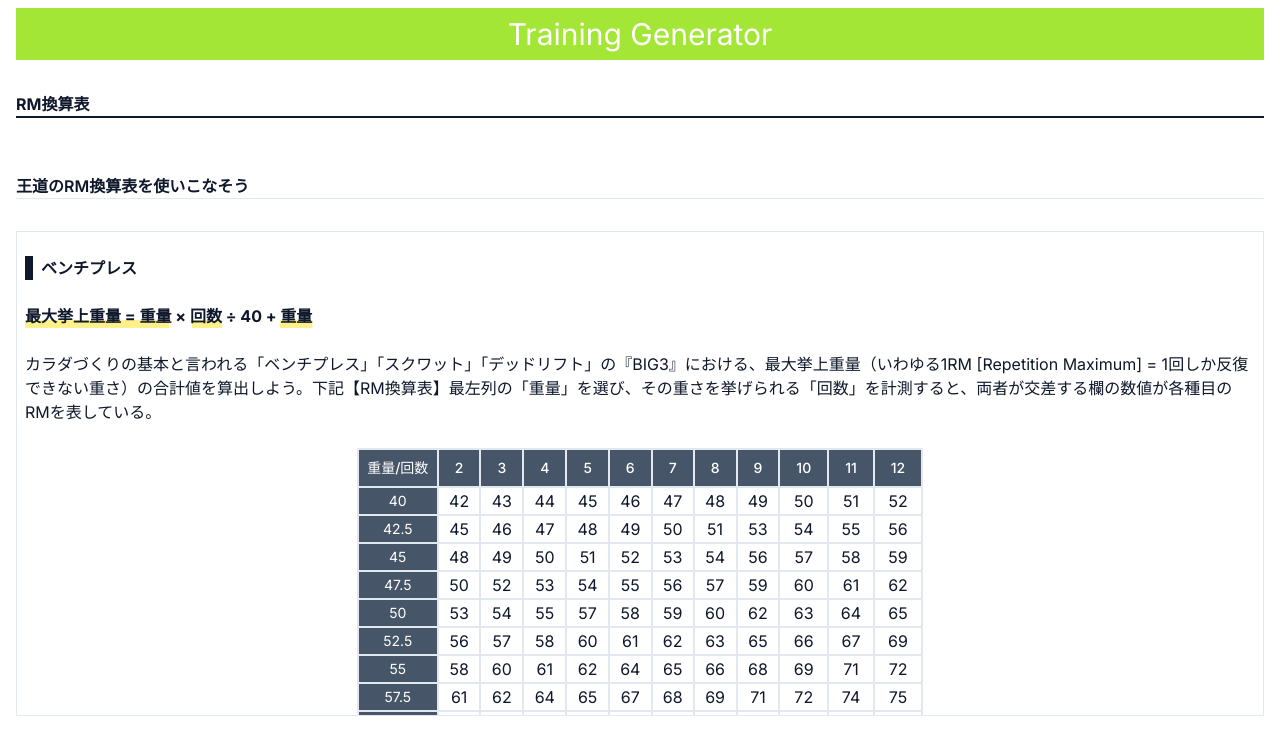
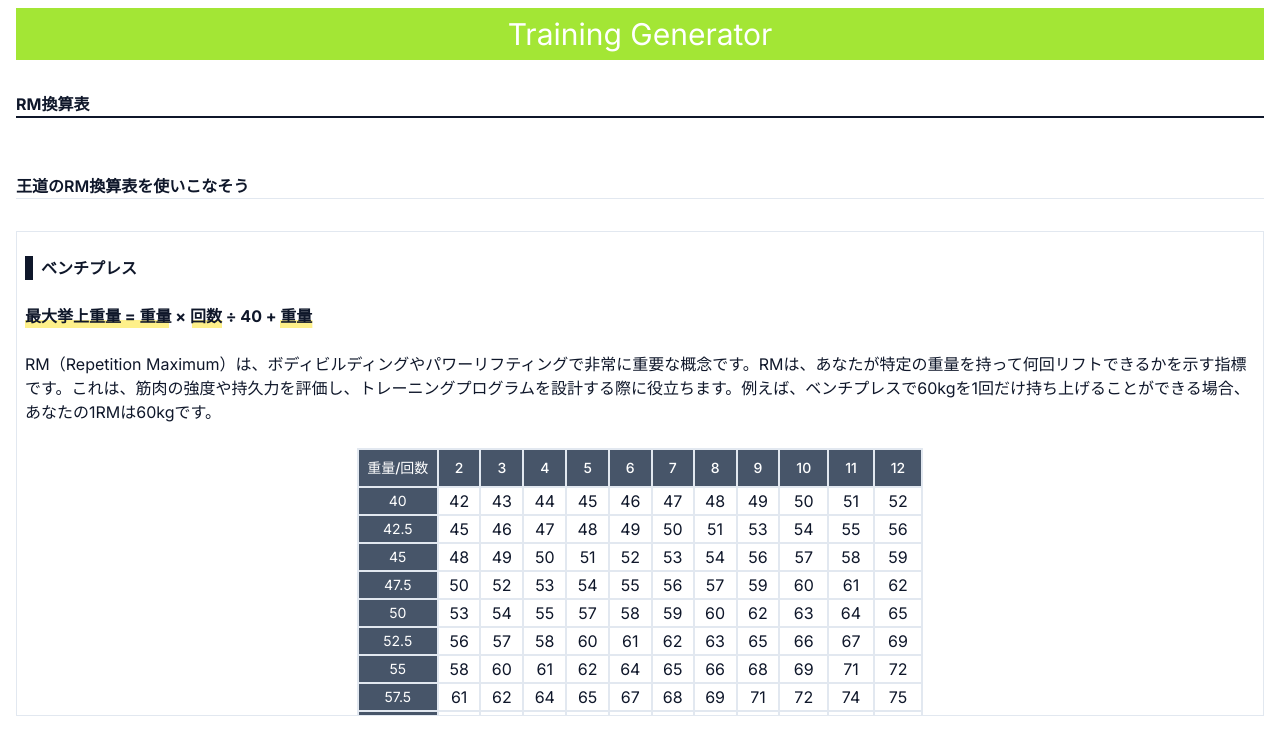
Before and after one commit to Yutassk/5-5RoutineGenerator, a Next.js app: page /RmCalcBp in a window 1280 px wide. Shown: the top 754 px of the page. Built offline with nearby package versions, Linux system fonts and the light colour scheme.

Commit message:
🔥 RM換算表の説明文訂正

```diff
--- a/src/app/component/BpRMConversion.tsx
+++ b/src/app/component/BpRMConversion.tsx
@@ -23,8 +23,8 @@ export const BpRMConversion = () => {
       <h3 className="border-l-8 border-slate-900 ps-2 my-6 font-bold">ベンチプレス</h3>
       <p className="font-bold  decoration-yellow-200 decoration-8 underline-offset-[-2px] underline mb-6 ">最大挙上重量 = 重量 × 回数 ÷ 40 + 重量</p>
       <p className="mb-6">
-        カラダづくりの基本と言われる「ベンチプレス」「スクワット」「デッドリフト」の『BIG3』における、最大挙上重量（いわゆる1RM [Repetition Maximum] =
-        1回しか反復できない重さ）の合計値を算出しよう。下記【RM換算表】最左列の「重量」を選び、その重さを挙げられる「回数」を計測すると、両者が交差する欄の数値が各種目のRMを表している。
+        RM（Repetition
+        Maximum）は、ボディビルディングやパワーリフティングで非常に重要な概念です。RMは、あなたが特定の重量を持って何回リフトできるかを示す指標です。これは、筋肉の強度や持久力を評価し、トレーニングプログラムを設計する際に役立ちます。例えば、ベンチプレスで60kgを1回だけ持ち上げることができる場合、あなたの1RMは60kgです。
       </p>
       <div className="h-[calc(100vh/3)] overflow-scroll">
         <table className="border border-slate-200 text-center m-auto ">
```
